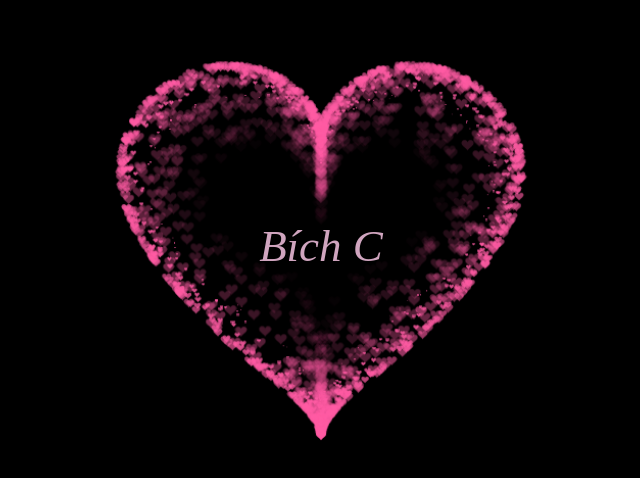
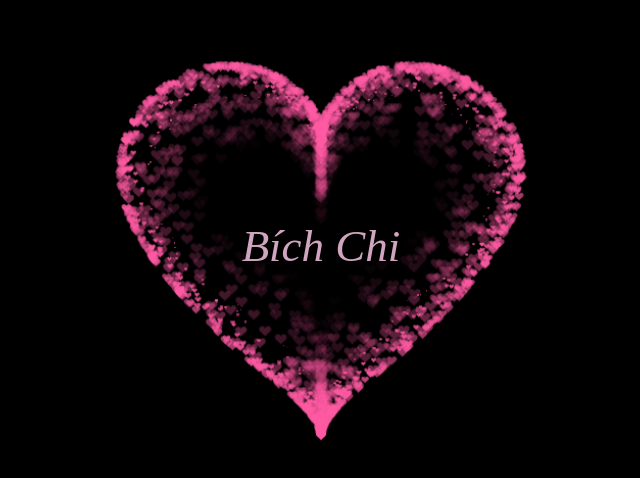
Before and after one commit to thinthanh/hellobanCHI.github.io, a plain HTML site: page tặngCHI.html in a window 1280 px wide. Shown: the part 152-630 px from the top of the page, without its empty margins (319-959 px from the left). Drawn offline with Linux system fonts and the light colour scheme.

Commit message:
Update tặngCHI.html

```diff
--- a/tặngCHI.html
+++ b/tặngCHI.html
@@ -331,6 +331,6 @@ var ParticlePool = (function() {
         align-items: center;
         justify-content: center;
         margin-bottom: 5px;
-        text-align: center;">Bích C</div>
+        text-align: center;">Bích Chi</div>
  </BODY>
 </HTML>
```
